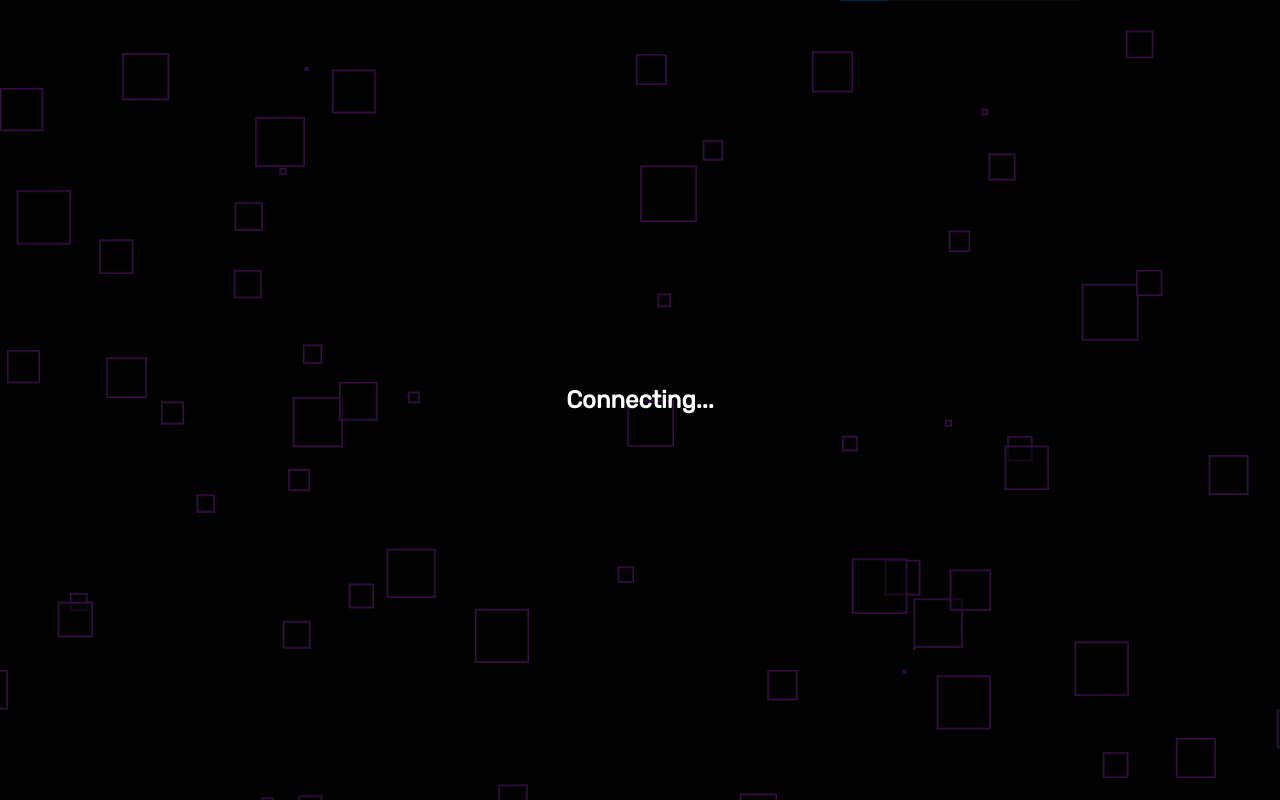
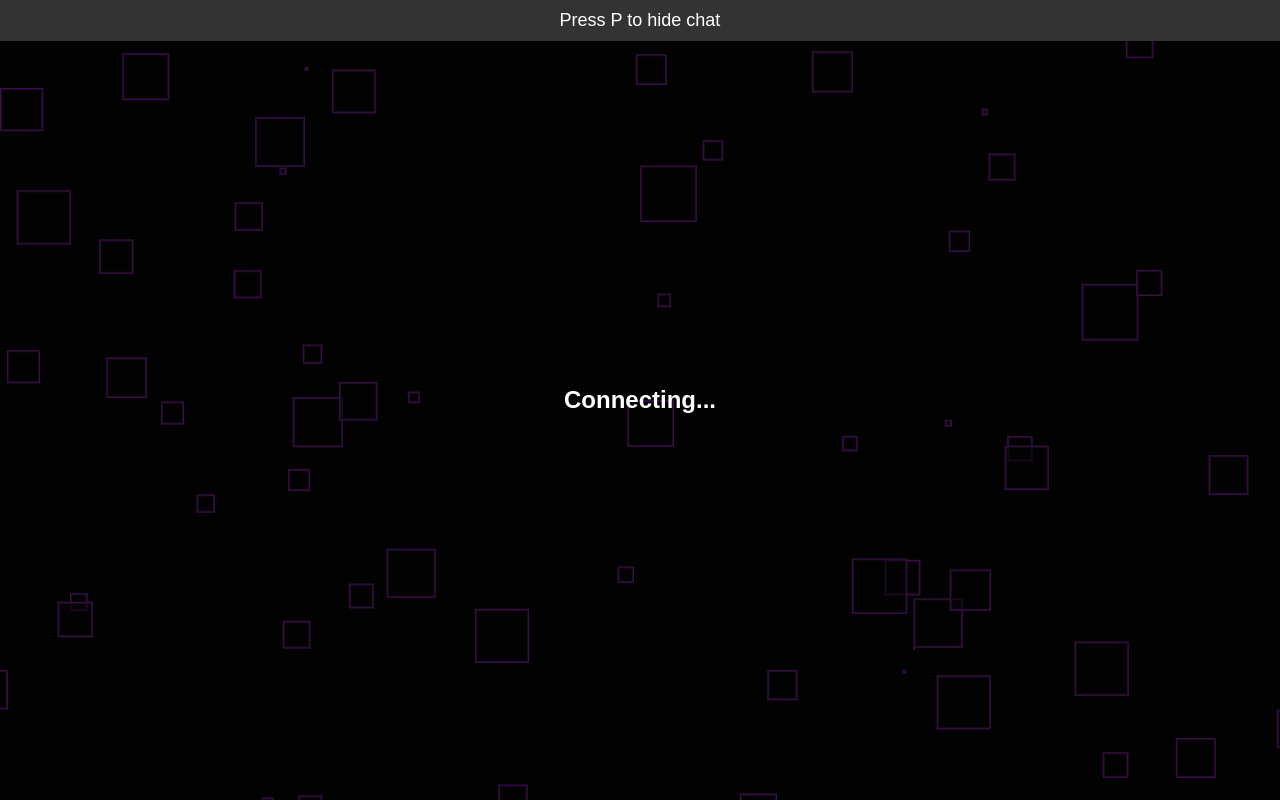
Before and after one commit to thatguys2good/thatguys2good.github.io, a plain HTML site: page index.html in a window 1280 px wide. Drawn offline with Linux system fonts and the light colour scheme; no server answers; a script that the page names is missing; a web font is replaced by a local one.

Commit message:
Update index.html

```diff
--- a/index.html
+++ b/index.html
@@ -16,8 +16,27 @@
         <meta content="https://www.youtube.com/watch?v=dQw4w9WgXcQ" property="og:url">
         <meta content="https://nky5223.github.io/SkapClient/skap.ico" property="og:image">
         <meta content="#2080FF" name="theme-color">
+        <style>
+        body {
+            margin: 0;
+            font-family: Arial, sans-serif;
+        }
+        .banner {
+            position: fixed;
+            top: 0;
+            width: 100%;
+            background-color: #333;
+            color: white;
+            text-align: center;
+            padding: 10px 0;
+            z-index: 1000;
+            font-size: 18px;
+        }
+    </style>
+
     </head>
     <body>
+        <div class="banner">Press P to hide chat</div>
         <h2 id="connecting">Connecting...</h2>
 
         <div id="gamesDiv" class="hidden">
```
